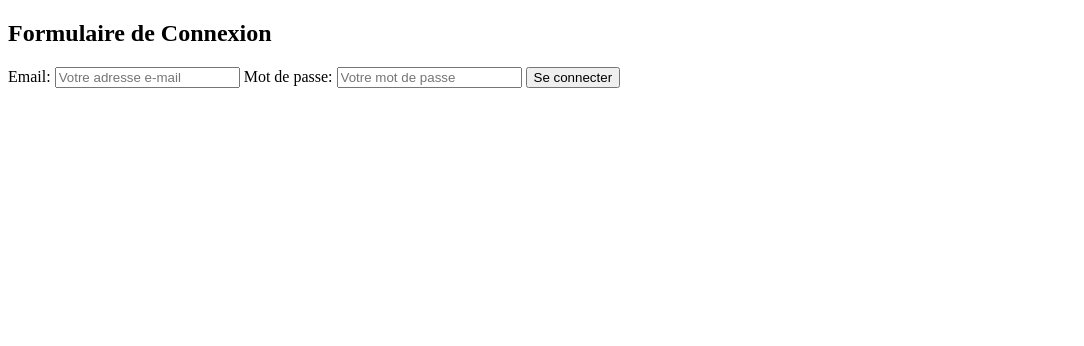
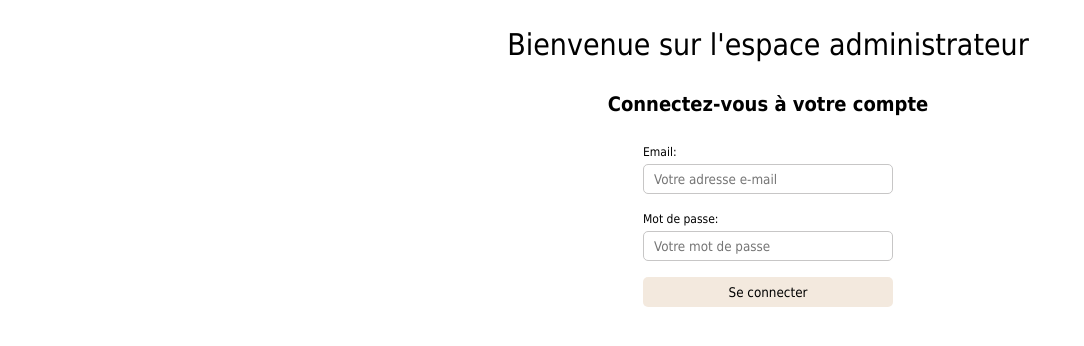
Before and after one commit to Julie-GARVI/fitcode-fitness, a Laravel app: page /login in a window 1536 px wide. Shown: the top 346 px of the page, without its empty margins (0-1084 px from the left). Run offline with Laravel 8, Linux system fonts and the light colour scheme.

Commit message:
connexion backOffice and style css form

```diff
--- a/backend/resources/views/login.blade.php
+++ b/backend/resources/views/login.blade.php
@@ -3,23 +3,46 @@
 <head>
     <meta charset="UTF-8">
     <meta name="viewport" content="width=device-width, initial-scale=1.0">
-    <title>Formulaire de Connexion</title>
+    <title>Back-office</title>
+    <link rel="stylesheet" href="/assets/css/reset.css">
+    <link rel="stylesheet" href="/assets/css/login.css">
 </head>
+
 <body>
 
-<h2>Formulaire de Connexion</h2>
+<main class="form-wrapper">
+
+    <section class="form-container">
+
+    <h1>Bienvenue sur l'espace administrateur</h1>
+
+    <h2>Connectez-vous à votre compte</h2>
 
     <form method="POST" action="{{ url('/login/admin') }}">
         @csrf
 
+        <div class="form-block">
+
+            <div class="form-value">
                 <label for="email">Email:</label>
                 <input type="email" id="email" name="email" placeholder="Votre adresse e-mail" required>
+            </div>
 
+            <div class="form-value">
                 <label for="password">Mot de passe:</label>
                 <input type="password" id="password" name="password" placeholder="Votre mot de passe" required>
+            </div>
 
             <button type="submit">Se connecter</button>
+
+        </div>
+
     </form>
 
+    </section>
+
+</main>
+
 </body>
+
 </html>
```
Also changed, not shown: frontend/src/style/lib/exercice.scss (deleted, +0 -35 lines), backend/public/assets/css/login.css (added), backend/public/assets/css/reset.css (added). Lines whose indentation alone changed are shown as unchanged.
